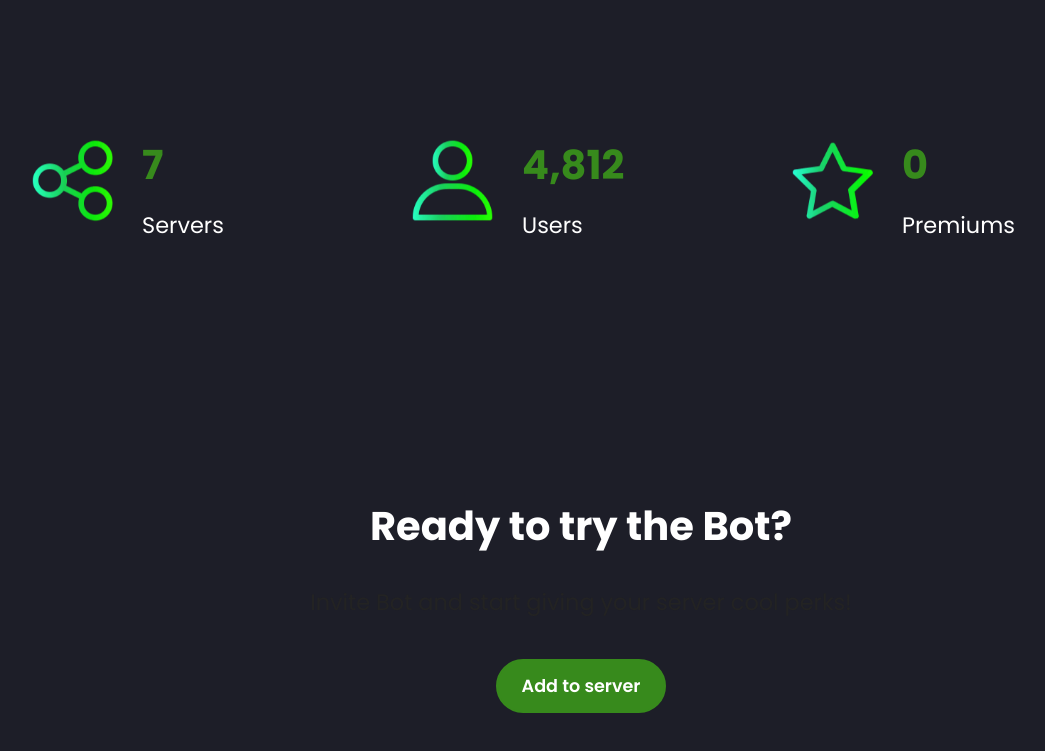
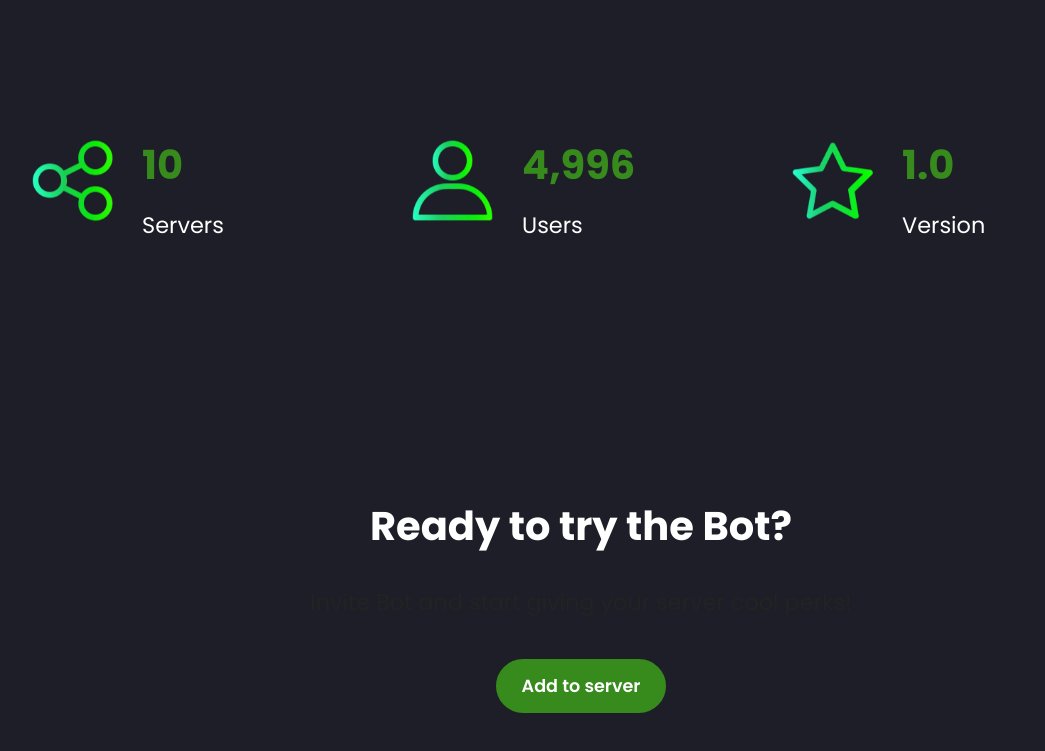
Before and after one commit to Boxia-Bot/Website, a plain HTML site: page index.html in a window 1280 px wide. Shown: the part 2139-2890 px from the top of the page, without its empty margins (59-1104 px from the left). Drawn offline with Linux system fonts and the light colour scheme; files whose address does not match are found by name.

Commit message:
Update index.html

```diff
--- a/index.html
+++ b/index.html
@@ -210,7 +210,7 @@
 					</div>
 					<div class="card-box">
 						<h4 class="card-title mbr-fonts-style mb-0 display-5">
-							<strong>7</strong></h4>
+							<strong>10</strong></h4>
 						<h5 class="card-text mbr-fonts-style mt-3 display-7">
 							Servers</h5>
 					</div>
@@ -223,7 +223,7 @@
 					</div>
 					<div class="card-box">
 						<h4 class="card-title mbr-fonts-style mb-0 display-5">
-							<strong>4,812</strong></h4>
+							<strong>4,996</strong></h4>
 						<h5 class="card-text mbr-fonts-style mt-3 display-7">Users</h5>
 					</div>
 				</div>
@@ -235,9 +235,9 @@
 					</div>
 					<div class="card-box">
 						<h4 class="card-title mbr-fonts-style mb-0 display-5">
-							<strong>0</strong></h4>
+							<strong>1.0</strong></h4>
 						<h5 class="card-text mbr-fonts-style mt-3 display-7">
-							Premiums</h5>
+							Version</h5>
 					</div>
 				</div>
 			</div>
```
